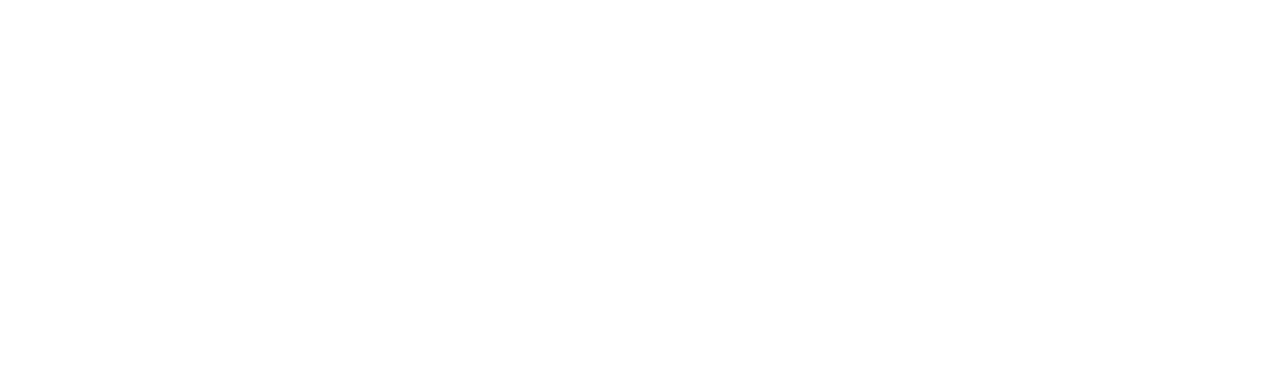
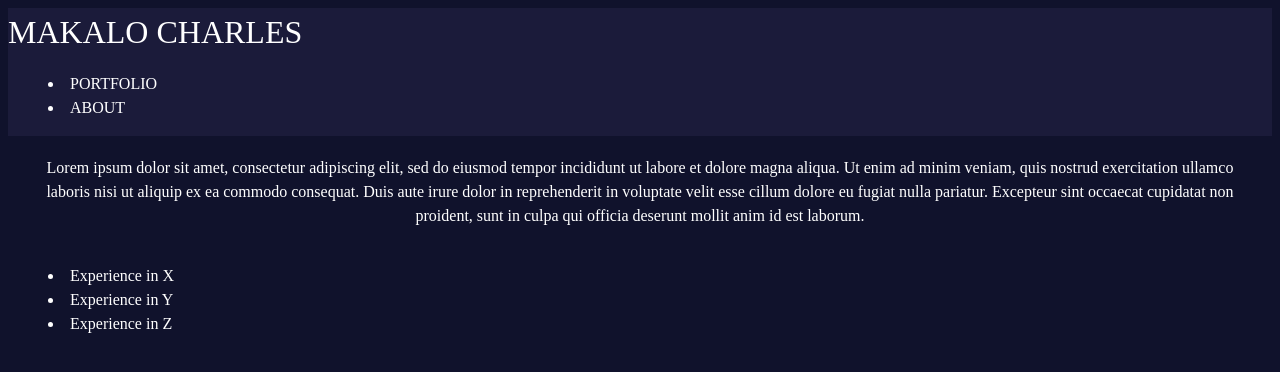
Before and after one commit to sokayloc/personal_site, a plain HTML site: page about.html in a window 1280 px wide. Drawn offline with Linux system fonts and the light colour scheme.

Commit message:
Many Many changes to all files

```diff
--- a/about.html
+++ b/about.html
@@ -1,11 +1,50 @@
 <!DOCTYPE html>
-<html lang="en">
+<html>
 <head>
     <meta charset="UTF-8">
     <meta name="viewport" content="width=device-width, initial-scale=1.0">
-    <title>Document</title>
+    <link rel="stylesheet" type="text/css" href="style.css">
+<title>Makalo Charles about me</title>
 </head>
 <body>
+    <div>
+        <div class="main">
+            <header class="nav">
+                <div class="nav_logo">
+                    <font size="6">Makalo Charles</font>
+                </div>
+                <ul class="nav_list">
+                    <li>
+                        <a href="/portfolio.html">
+                            <span class="nav_link">Portfolio</span></a>
+                    </li>
+                    <li>
+                        <a href="/about.html">
+                            <span class="nav_link">About</span></a>
+                    </li>
+                </ul>
+            </header>
+            <div class="middle">
+                Lorem ipsum dolor sit amet, consectetur adipiscing elit,
+                sed do eiusmod tempor incididunt ut labore et dolore magna aliqua.
+                Ut enim ad minim veniam, quis nostrud exercitation ullamco laboris nisi ut aliquip ex ea commodo consequat.
+                Duis aute irure dolor in reprehenderit in voluptate velit esse cillum dolore eu fugiat nulla pariatur.
+                Excepteur sint occaecat cupidatat non proident,
+                sunt in culpa qui officia deserunt mollit anim id est laborum.
+            </div>
+            <div class="middlelist">
+                <ul>
+                    <li> Experience in X</li>
+                    <li> Experience in Y</li>
+                    <li> Experience in Z</li>
+                </ul>
+            </div>
+        </div>
+    </div>
 
+    </p>
+    <br>
+    <br>
+    <br>
 </body>
 </html>
--- a/javascript.js
+++ b/javascript.js
@@ -0,0 +1 @@
+console.log("Hello World");
--- a/style.css
+++ b/style.css
@@ -1,7 +1,6 @@
-
 
 ul,ol {
-    list-style: none;
+    list-style:inside
 }
 
 body {
@@ -9,22 +8,33 @@ body {
     color: white;
     line-height: 1.5;
 }
+nav_logo {
+    margin-left: 10px;
+
+}
 
 .nav_link {
     color: #ffffff;
     transition: .2s;
+    display: inline-block;
 }
 
 .nav {
-    max-width: 14rem;
     font-family: "Amiri",serif;
     font-size: 1em;
     text-transform: uppercase;
-    display: block
+    background-color: rgb(27, 27, 58);
 }
 
 .nav_list {
-    display:inline-block;
+    display: inline-block;
     text-transform: uppercase;
     text-align: left;
 }
+.middle {
+    display: inline-block;
+    margin: 20px;
+    padding: 20;
+    text-align: center;
+    list-style:armenian;
+}
```
Also changed, not shown: index.html (+7 -2 lines), portfolio.html (+47 -0 lines).
